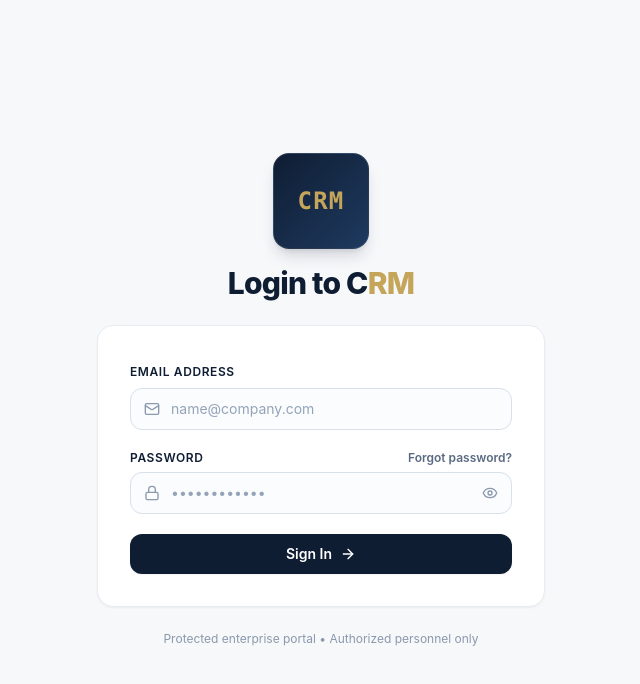
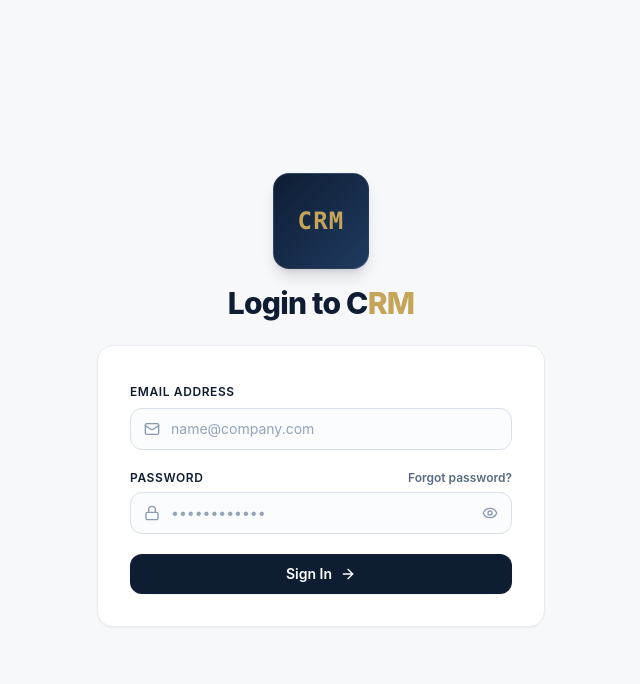
Before and after one commit to surojuhomsaisantosh/CRM, a Next.js app: page /crm/login in a window 1280 px wide. Shown: the top 684 px of the page, without its empty margins (319-959 px from the left). Built offline with nearby package versions, Linux system fonts and the light colour scheme; no server answers.

Commit message:
fix(ui): remove protected enterprise portal notice from login screen

```diff
--- a/app/crm/login/page.tsx
+++ b/app/crm/login/page.tsx
@@ -292,11 +292,6 @@ export default function LoginPage() {
             </div>
           )}
         </div>
-
-        {/* Security Notice */}
-        <p className="text-center text-xs text-[#8a99ad]">
-          Protected enterprise portal &bull; Authorized personnel only
-        </p>
       </div>
     </div>
   );
```
